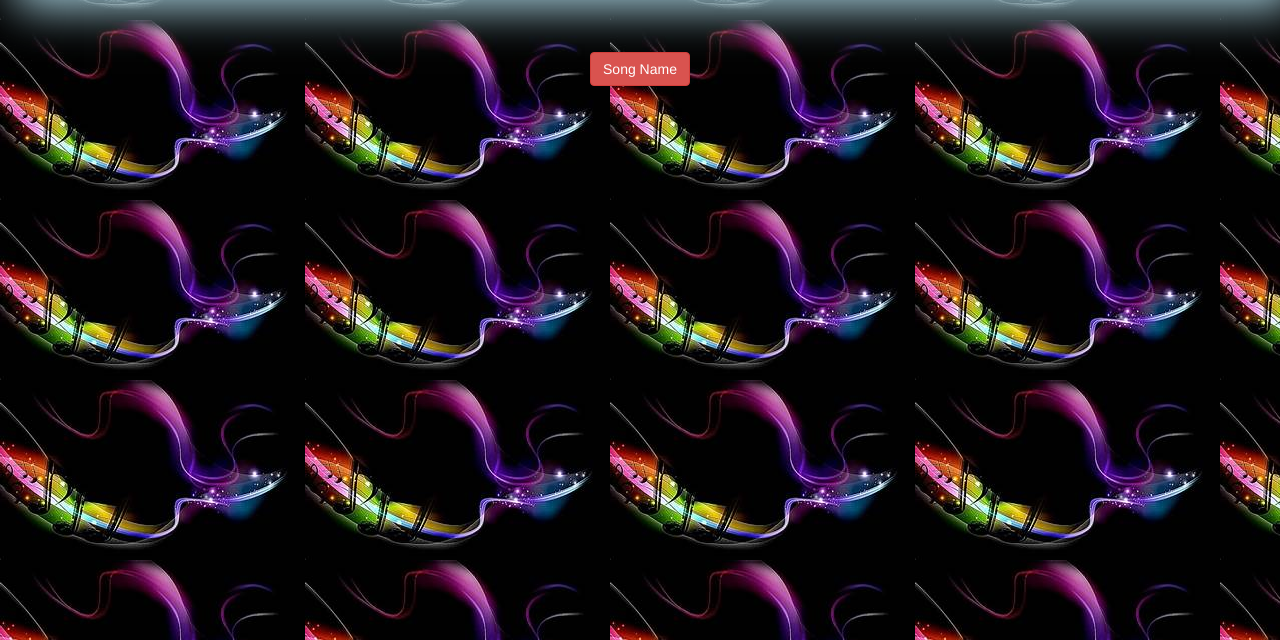
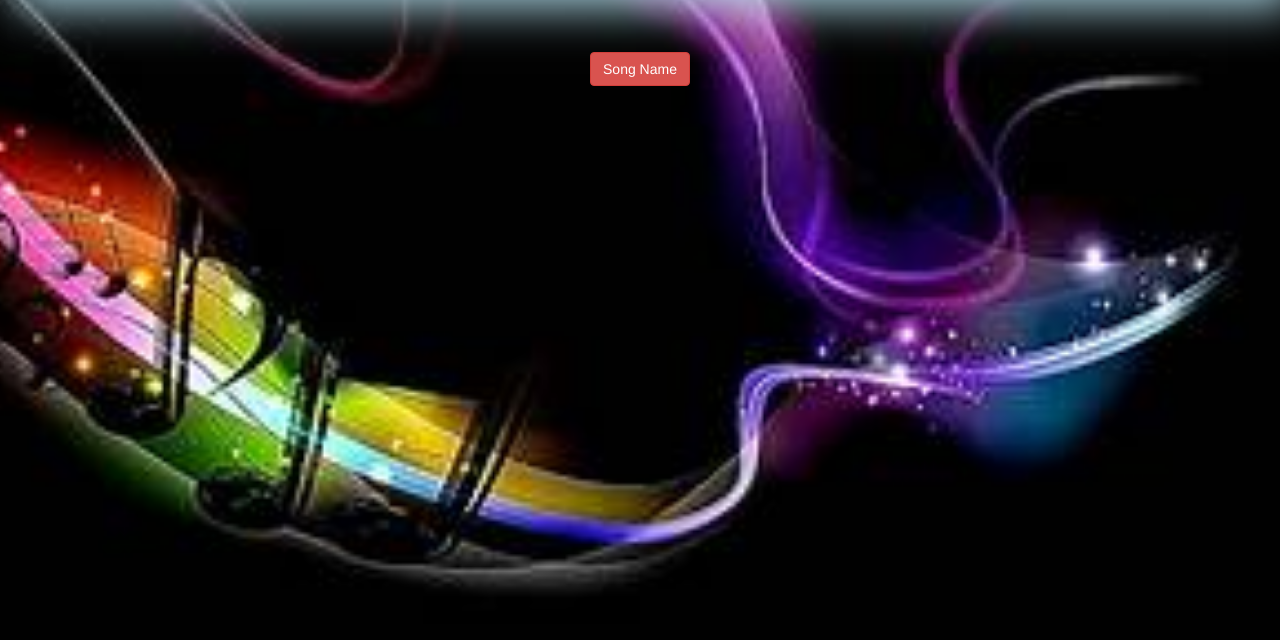
Before and after one commit to Aribo78/AI-Music-Web-APP-C126, a plain HTML site: page index.html in a window 1280 px wide. Shown: the part 160-800 px from the top of the page. Drawn offline with nearby package versions, Linux system fonts and the light colour scheme.

Commit message:
Update style.css

```diff
--- a/style.css
+++ b/style.css
@@ -11,3 +11,10 @@
     font-family:'Gill Sans', 'Gill Sans MT', Calibri, 'Trebuchet MS', sans-serif;
     font-size: 25px;
 }
+body{
+    background-position:center;
+    background-size:cover;
+}
+.btn1{
+    background-color:blueviolet;
+}
```
